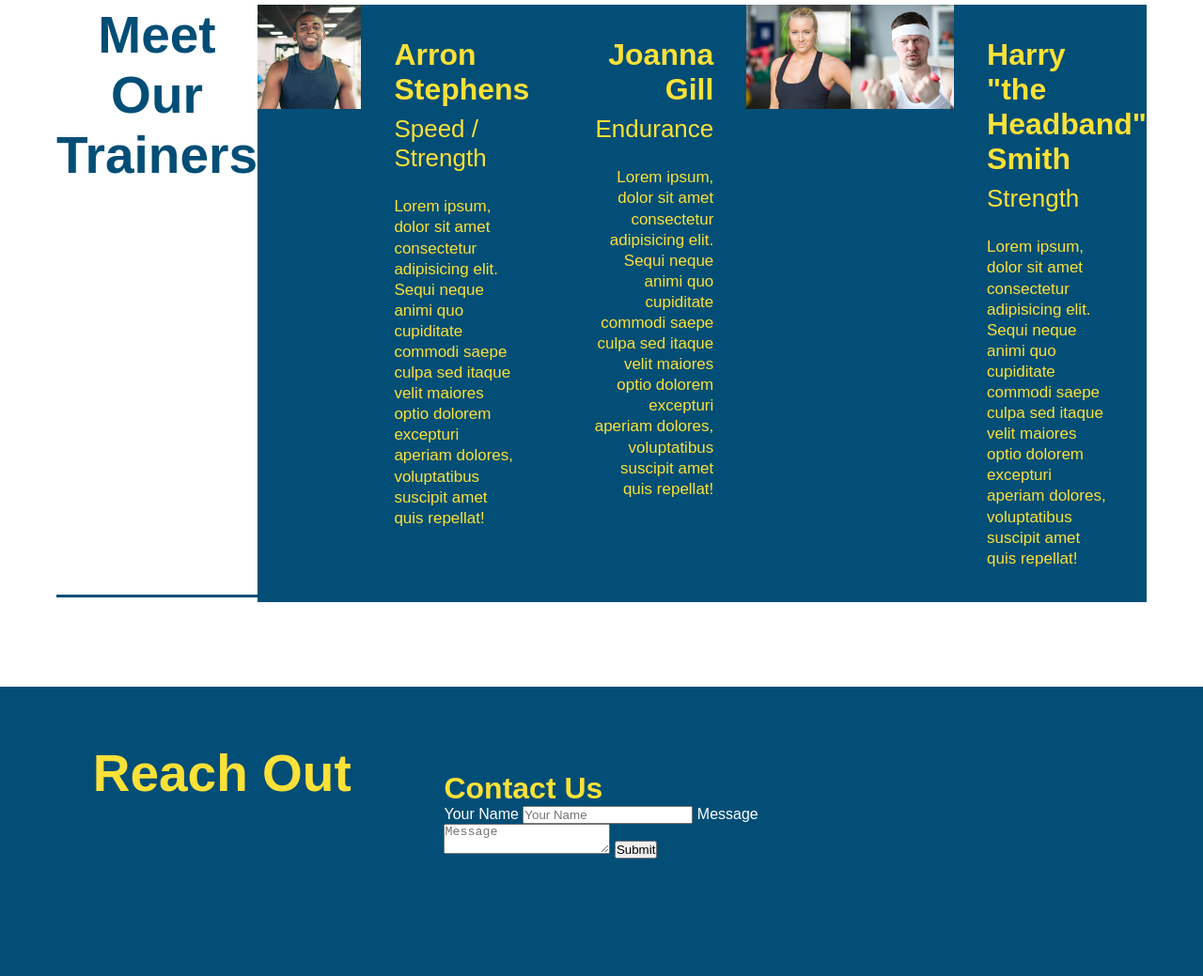
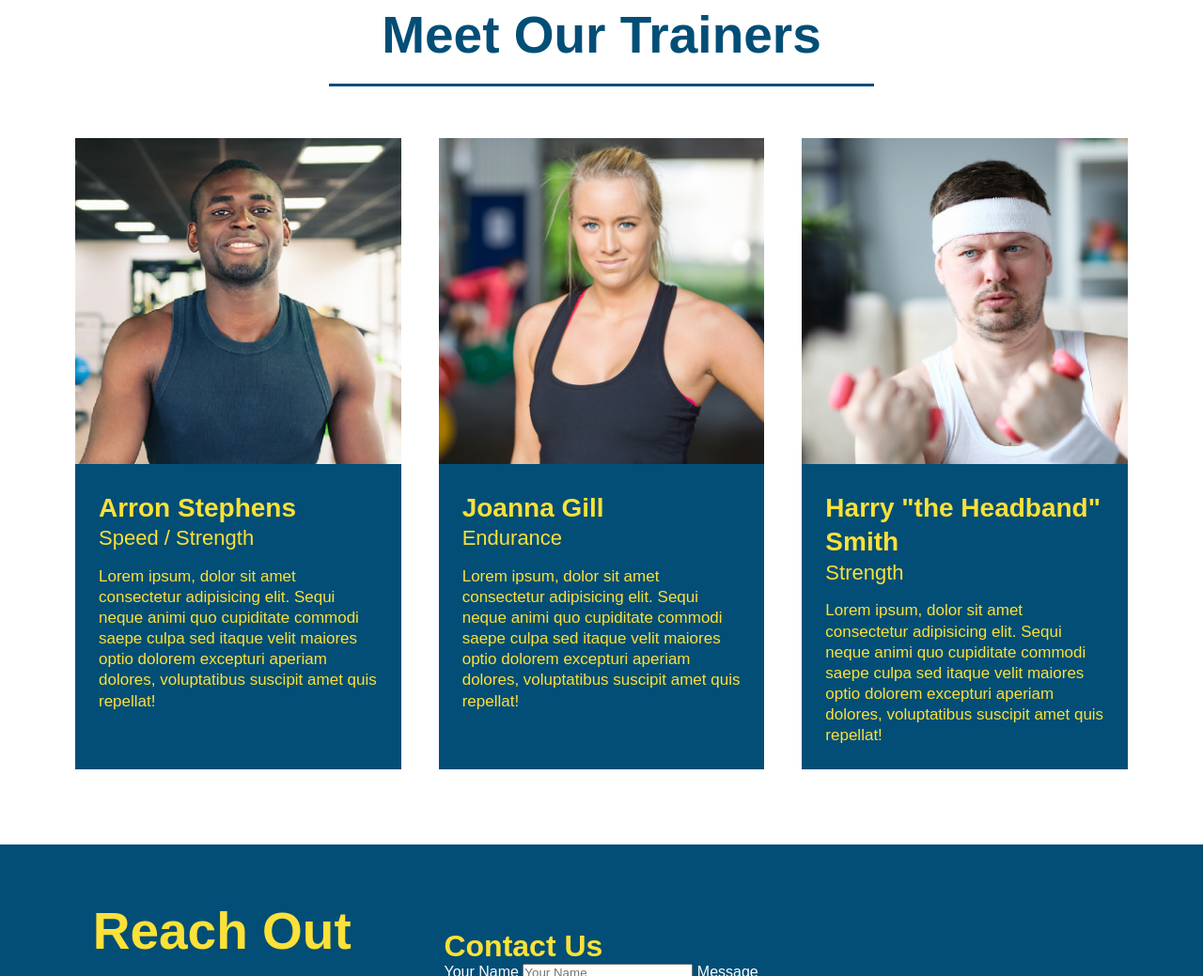
Before and after one commit to KaitlynMilliken/run-buddy, a plain HTML site: page index.html in a window 1280 px wide. Shown: the part 2140-3179 px from the top of the page at 94% size. Drawn offline with Linux system fonts and the light colour scheme; grey boxes are pictures that could not be loaded.

Commit message:
added flex to trainer cards

```diff
--- a/assests/css/style.css
+++ b/assests/css/style.css
@@ -212,39 +212,42 @@ header nav ul li a {
 
 /* Trainers Styling */
 
+.trainers {
+    width: 100%;
+    margin: 0 auto;
+    display: flex;
+    flex-wrap: wrap;
+    justify-content: space-around;
+}
+
 .trainer {
-    width: 900px;
-    margin: 0 auto 30px auto;
+    margin: 20px;
+    flex: 1;
     background: #024e76;
     color: #fce138;
-    overflow: auto;
 }
 
 .trainer img {
-    width: 35%;
-    float: left;
+    width: 100%;
 }
 
 .trainer-bio {
-    padding: 35px;
-    float: left;
-    width: 65%;
+    padding: 25px;
+    line-height: 1.3;
 }
 
 .trainer-bio h3 {
-    font-size: 32px;
-    margin-bottom: 8px;
+    font-size: 28px;
 }
 
 .trainer-bio h4 {
     font-weight: lighter;
-    font-size: 26px;
-    margin-bottom: 25px;
+    font-size: 22px;
+    margin-bottom: 15px;
 }
 
 .trainer-bio p {
     font-size: 17px;
-    line-height: 1.3;
 }
 
 /* reach out styling */
--- a/index.html
+++ b/index.html
@@ -143,16 +143,15 @@
     </section>
 
     <!--Meet Our Trainers-->
-    <section id="your-trainers" class="trainers">
-        <div class="flex-row">
-            <h2 class="section-title primary-border">Meet Our Trainers</h2>
-
+    <section>
+        <h2 class="section-title primary-border">Meet Our Trainers</h2>
+        <div class="trainers">
             <article class="trainer">
                 <img src="./assests/images/trainer-1.jpg"
                     alt="Arron Stephens in his workout clothes, ready to pump iron" />
-                <div class="trainer-bio text-left">
-                    <h3>Arron Stephens</h3>
-                    <h4>Speed / Strength</h4>
+                <div class="trainer-bio">
+                    <h3 class="trainer-name">Arron Stephens</h3>
+                    <h4 class="trainer-role">Speed / Strength</h4>
                     <p>
                         Lorem ipsum, dolor sit amet consectetur adipisicing elit. Sequi neque animi quo cupiditate
                         commodi saepe culpa sed
@@ -163,9 +162,10 @@
             </article>
 
             <article class="trainer">
-                <div class="trainer-bio text-right">
-                    <h3>Joanna Gill</h3>
-                    <h4>Endurance</h4>
+                <img src="./assests/images/trainer-2.jpg" alt="Joanna Gill cooling off after a workout" />
+                <div class="trainer-bio">
+                    <h3 class="trainer-name">Joanna Gill</h3>
+                    <h4 class="trainer-role">Endurance</h4>
                     <p>
                         Lorem ipsum, dolor sit amet consectetur adipisicing elit. Sequi neque animi quo cupiditate
                         commodi saepe culpa sed
@@ -173,15 +173,14 @@
                         repellat!
                     </p>
                 </div>
-                <img src="./assests/images/trainer-2.jpg" alt="Joanna Gill cooling off after a workout" />
             </article>
 
             <article class="trainer">
                 <img src="./assests/images/trainer-3.jpg"
                     alt="Harry Smith wearing a headband and lifting comically small pink weights" />
-                <div class="trainer-bio text-left">
-                    <h3>Harry "the Headband" Smith</h3>
-                    <h4>Strength</h4>
+                <div class="trainer-bio">
+                    <h3 class="trainer-name">Harry "the Headband" Smith</h3>
+                    <h4 class="trainer-role">Strength</h4>
                     <p>
                         Lorem ipsum, dolor sit amet consectetur adipisicing elit. Sequi neque animi quo cupiditate
                         commodi saepe culpa sed
```
